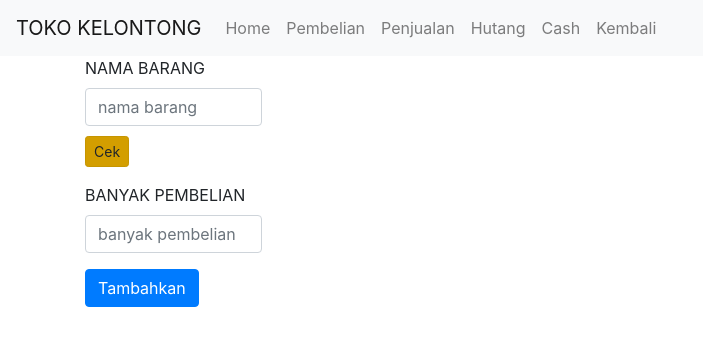
After one commit to DimasGithub/posDjango, a Django app: page /kelontong/penjualan/ in a window 1280 px wide. The commit adds this page. Shown: the top 346 px of the page, without its empty margins (0-703 px from the left). Run offline with Django 3.2, Linux system fonts and the light colour scheme; some libraries are stand-ins or nearby versions.

```diff
--- a/kelontong/admin.py
+++ b/kelontong/admin.py
@@ -1,4 +1,5 @@
 from django.contrib import admin
-from .models import barang
+from .models import barang, barangJualan
 admin.site.register(barang)
+admin.site.register(barangJualan)
 # Register your models here.
--- a/kelontong/models.py
+++ b/kelontong/models.py
@@ -19,3 +19,10 @@ class barang(models.Model):
     def __str__(self):
 
         return "{} {}".format(self.id, self.nama_barang)
+class barangJualan(models.Model):
+    tanggal_jual = models.DateField(auto_now_add=True,blank=True)
+    nama_barang = models.CharField(max_length=10)
+    banyak_beli = models.IntegerField()
+    def __str__(self):
+
+        return "{} {}".format(self.id, self.nama_barang)
--- a/kelontong/table.py
+++ b/kelontong/table.py
@@ -1,4 +1,4 @@
-from .models import barang
+from .models import barang, barangJualan
 from django import forms
 
 class FormPembelian(forms.ModelForm):
@@ -23,3 +23,15 @@ class FormPembelian(forms.ModelForm):
             'jenis_barang':'JENIS BARANG',
             'status':'STATUS',
         }
+class FormJualan(forms.ModelForm):
+    class Meta:
+        model = barangJualan
+        fields = ('nama_barang','banyak_beli')
+        widgets = {
+            'nama_barang': forms.TextInput(attrs={'class':'form-control', 'placeholder':'nama barang'}),
+            'banyak_beli':forms.TextInput(attrs={'class':'form-control','placeholder':'banyak pembelian'}),
+            }
+        labels = {
+            'nama_barang':'NAMA BARANG',
+            'banyak_beli':'BANYAK PEMBELIAN'
+        }
--- /dev/null
+++ b/kelontong/templates/kelontong/penjualan.html
@@ -0,0 +1,28 @@
+{% extends "kelontong/index.html" %}
+{% block satu %}
+<div class="container">
+    <form method="POST">
+        {% csrf_token %}
+        <table>
+            <div class="form-row">
+                <div class="form-group col-md-2">
+                    <label>{{table.nama_barang.label}}</label>
+                    {{table.nama_barang}}
+                    <a href="{% url "kelontong:CekBarang" "tembelek" %}" class="btn btn-warning btn-sm active" role="button" aria-pressed="true" style="margin-top: 10px;">Cek</a></td>
+                </div>
+            </div>
+            <div class="form-row">
+                <div class="form-group col-md-2">
+                    <label>{{table.banyak_beli.label}}</label>
+                    {{table.banyak_beli}}
+                </div>
+            </div>
+        </table>
+    {% if a == "on" %}
+    <button type="submit" class="btn btn-primary" >Tambahkan</button>
+    {% else %}
+    <button type="submit" class="btn btn-primary" disable>Tambahkan</button>
+    {% endif %}
+    </form>
+</div>
+{% endblock satu %}
--- a/kelontong/urls.py
+++ b/kelontong/urls.py
@@ -3,5 +3,7 @@ from . import views
 urlpatterns = [
     path('', views.KelontongIndex, name="KelontongIndex"),
     path('pembelian/', views.KelontongPembelian, name="KelontongPembelian"),
+    path('penjualan/', views.KelontongPenjualan, name="KelontongPenjualan"),
+    path('penjualan/<str:namabarang>', views.CekBarang, name="CekBarang"),
 
 ]
--- a/kelontong/views.py
+++ b/kelontong/views.py
@@ -1,8 +1,10 @@
 from django.shortcuts import render, redirect
-from .table import FormPembelian
-from .models import barang
+from .table import FormPembelian, FormJualan
+from django.db.models import Max, Min, F
+from .models import barang, barangJualan
 def KelontongIndex(request):
     barangs = barang.objects.all()
+
     context={
         'title':'TOKO KELONTONG',
         'head':'SELAMAT DATANG',
@@ -11,12 +13,39 @@ def KelontongIndex(request):
     return render(request, 'kelontong/index.html', context)
 def KelontongPembelian(request):
     tableForm = FormPembelian(request.POST or None)
-    if tableForm.is_valid():
-        tableForm.save()
-        return redirect('kelontong:KelontongIndex')
+    if request.method == "POST":
+        if tableForm.is_valid():
+            tableForm.save()
+            return redirect('kelontong:KelontongIndex')
 
     context={
         'title':'PEMBELIAN',
         'table': tableForm,
     }
     return render(request, 'kelontong/pembelian.html', context)
+def KelontongPenjualan(request):
+    Formjualan = FormJualan(request.POST or None)
+    if request.method == "POST":
+          if Formjualan.is_valid():
+              nama_barang = Formjualan.cleaned_data['nama_barang']
+              print(nama_barang)
+              Formjualan.save()
+              return redirect('kelontong:KelontongPenjualan')
+    context={
+        'title':'PENJUALAN',
+        'table': Formjualan,
+    }
+    return render(request, 'kelontong/penjualan.html', context)
+
+def CekBarang(request, namabarang):
+    if barang.objects.filter(nama_barang__iexact = namabarang ).exists():
+        a = "on"
+        print(a)
+        print('data ada')
+        return redirect('kelontong:KelontongPenjualan')
+    else:
+        a = "off"
+        print(a)
+        print('data kosong')
+        return redirect('kelontong:KelontongPenjualan')
+    return render(request, 'kelontong/penjualan.html', context)
--- a/templates/snippets/navKelontong.html
+++ b/templates/snippets/navKelontong.html
@@ -3,7 +3,6 @@
     <button class="navbar-toggler" type="button" data-toggle="collapse" data-target="#navbarSupportedContent" aria-controls="navbarSupportedContent" aria-expanded="false" aria-label="Toggle navigation">
       <span class="navbar-toggler-icon"></span>
     </button>
-
     <div class="collapse navbar-collapse" id="navbarSupportedContent">
       <ul class="navbar-nav mr-auto">
         <li class="nav-item">
@@ -13,7 +12,7 @@
           <a class="nav-link" href="{% url "kelontong:KelontongPembelian" %}">Pembelian</a>
         </li>
         <li class="nav-item">
-          <a class="nav-link" href="">Penjualan</a>
+          <a class="nav-link" href="{% url "kelontong:KelontongPenjualan" %}">Penjualan</a>
         </li>
         <li class="nav-item">
             <a class="nav-link" href="">Hutang</a>
```
Also changed, not shown: kelontong/migrations/0002_barangjualan.py (added).
